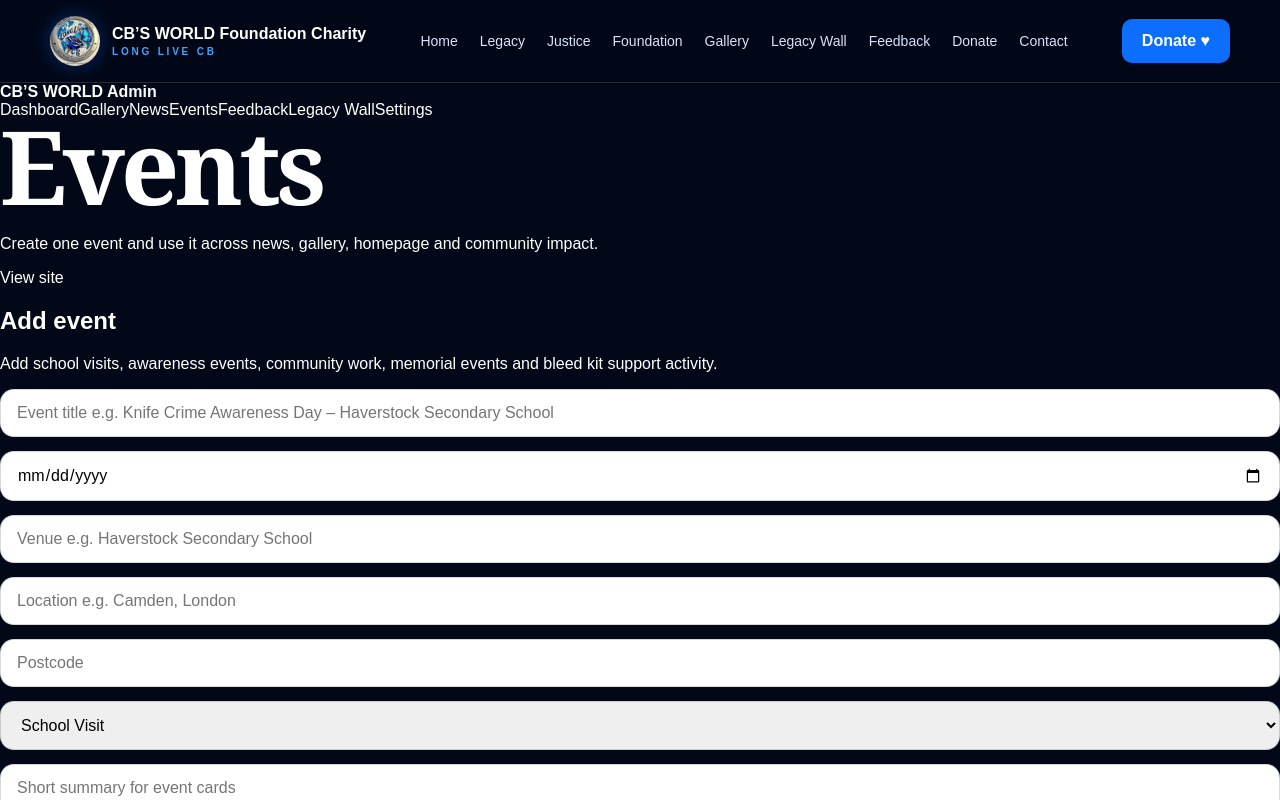
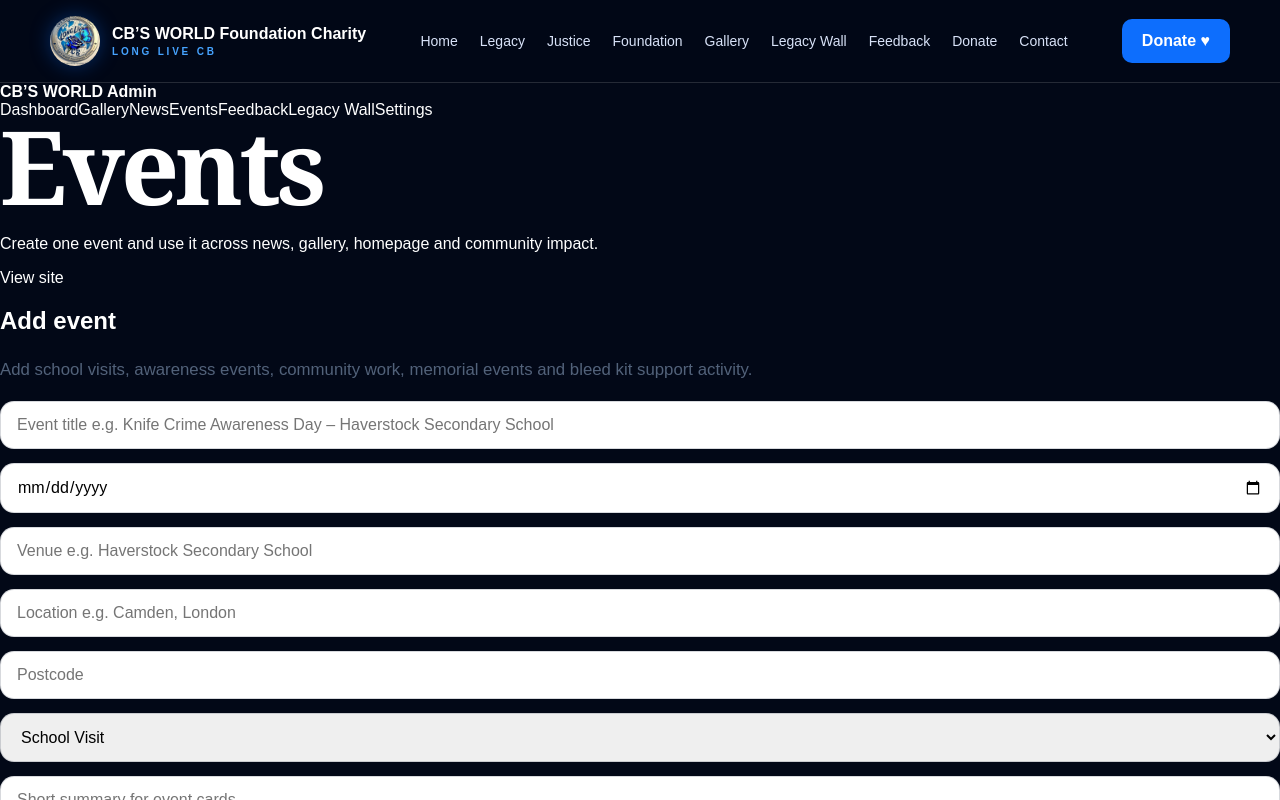
Before and after one commit to nephiliim/cb-world-foundation, a Next.js app: page /admin/events in a window 1280 px wide. Shown: the top 800 px of the page. Built offline with nearby package versions, Linux system fonts and the light colour scheme.

Commit message:
Fix Media Library CSS typo

```diff
--- a/app/admin/media-library.css
+++ b/app/admin/media-library.css
@@ -157,7 +157,7 @@
 }
 
 .admin-v2-subtitle,
-,admin-v2-muted {
+.admin-v2-muted {
     color: #52627a;
     font-size: 1.05rem;
     line-height: 1.75;
```
